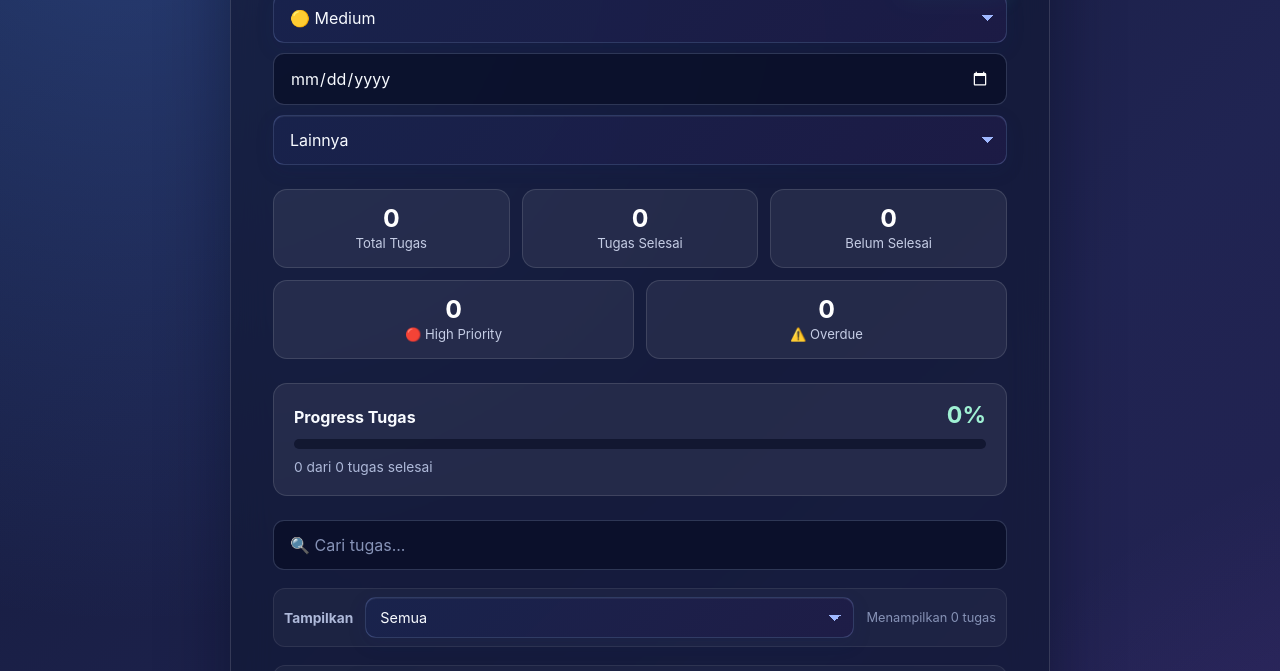
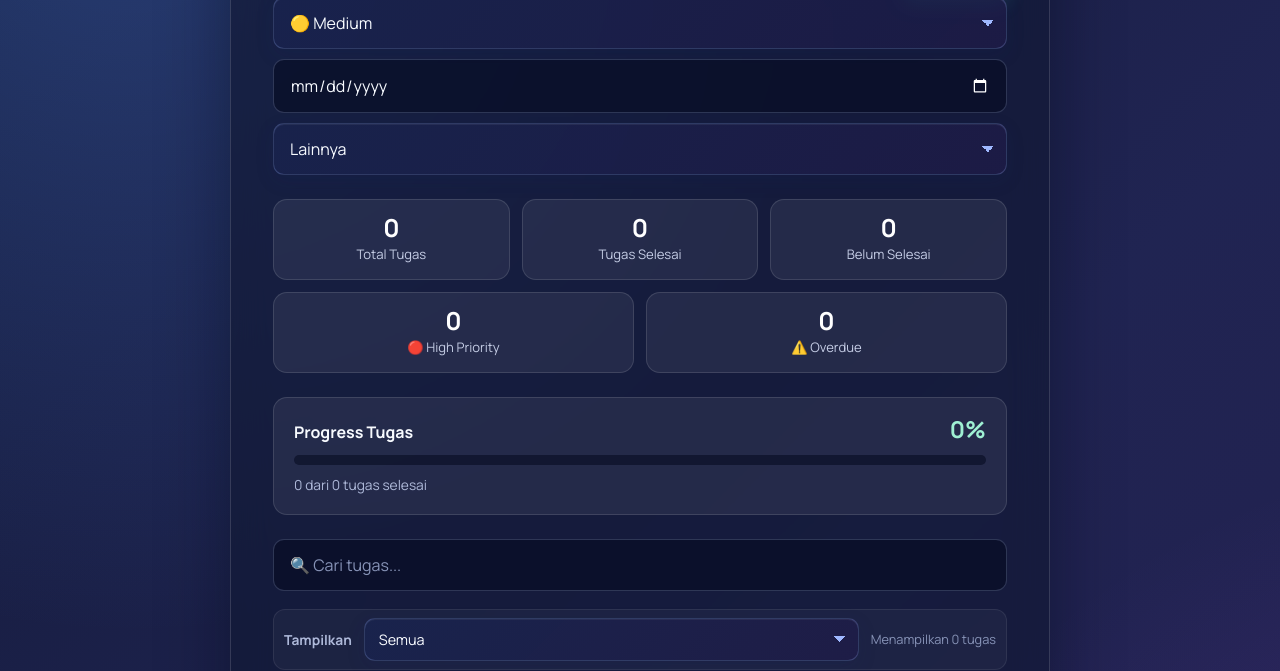
Before and after one commit to muhammadhariri293-max/Sistem-Daftar-Tugas1, a plain HTML site: page index.html in a window 1280 px wide. Shown: the part 225-896 px from the top of the page. Drawn offline with Linux system fonts and the light colour scheme.

Commit message:
Update V1.3

```diff
--- a/index.html
+++ b/index.html
@@ -3,16 +3,19 @@
 <head>
 <meta charset="UTF-8">
 <meta name="viewport" content="width=device-width, initial-scale=1.0">
+<link rel="icon" type="image/png" href="./logo to do list.png">
 
 <title>Sistem Manajemen Daftar Tugas</title>
 
 <style>
+
+@import url('https://fonts.googleapis.com/css2?family=Manrope:wght@400;500;600;700;800&display=swap');
 
 *{
     margin:0;
     padding:0;
     box-sizing:border-box;
-    font-family:Inter,'Segoe UI',sans-serif;
+    font-family:'Manrope','Segoe UI',sans-serif;
 }
 
 :root{
@@ -39,6 +42,9 @@ body{
         radial-gradient(circle at 12% 10%, rgba(87, 146, 255, 0.28), transparent 34%),
         radial-gradient(circle at 92% 88%, rgba(169, 92, 255, 0.24), transparent 36%),
         linear-gradient(135deg, #111936 0%, #202452 50%, #251d4d 100%);
+    background-size:140% 140%;
+    animation:gradient 18s ease-in-out infinite alternate;
+}
 
 @media (prefers-reduced-motion:reduce){
     *,
@@ -49,9 +55,6 @@ body{
         scroll-behavior:auto !important;
         transition-duration:0.01ms !important;
     }
-}
-    background-size:140% 140%;
-    animation:gradient 18s ease-in-out infinite alternate;
 }
 
 @keyframes gradient{
```
